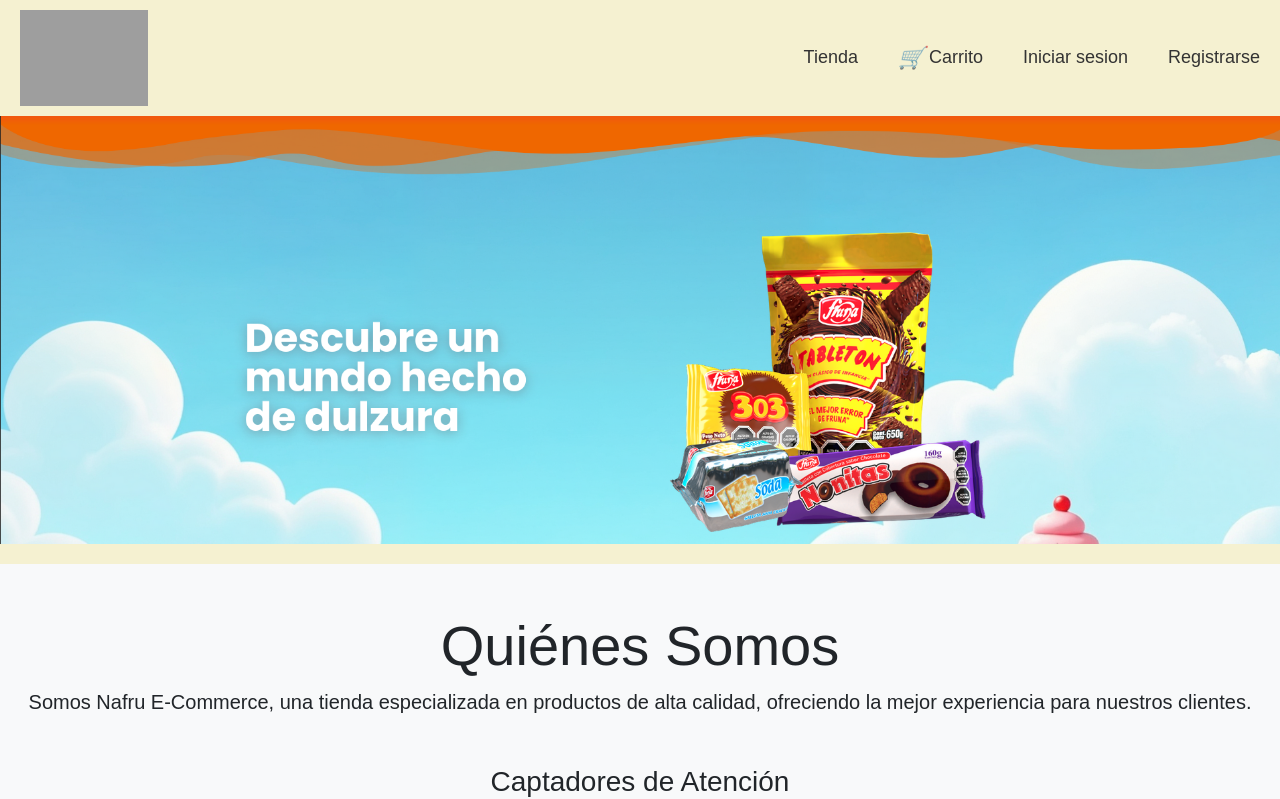
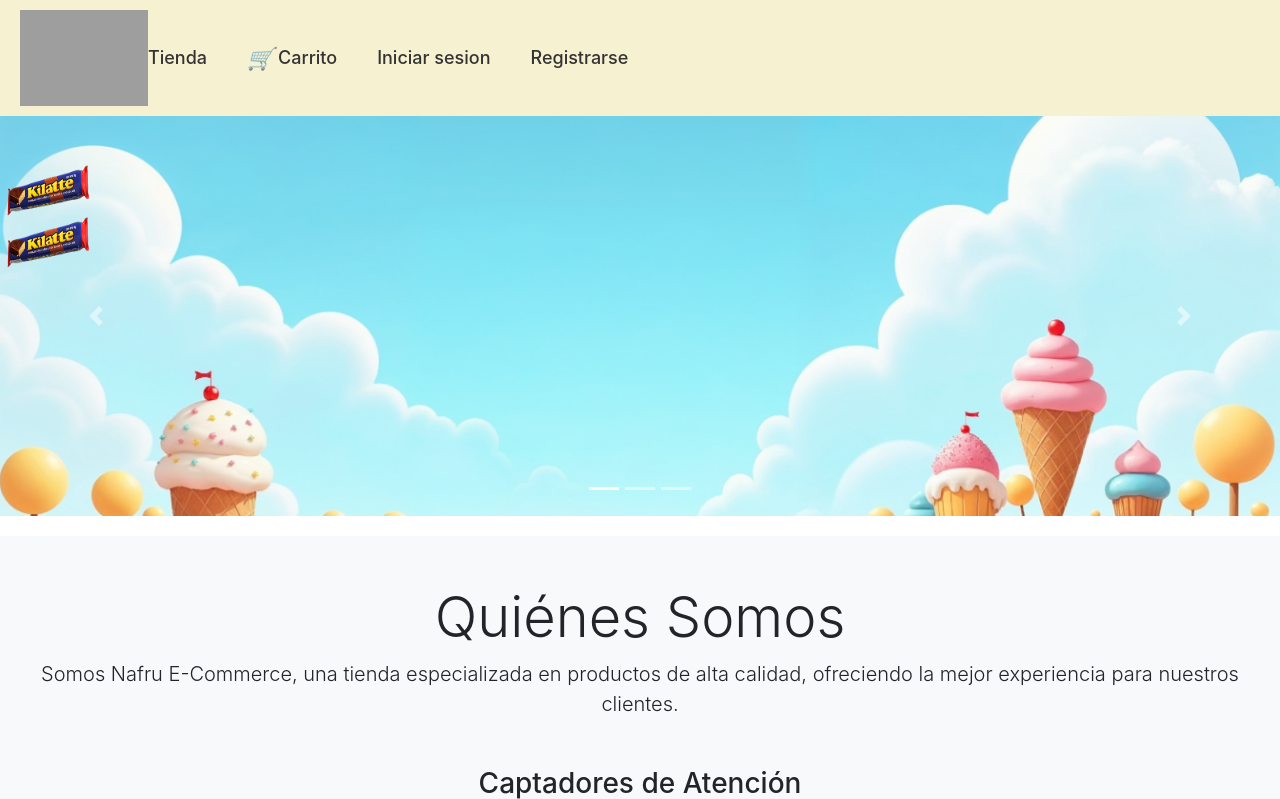
Before and after one commit to eliam-villegas/nufraicomersboogaloo, a Flask app: page / in a window 1280 px wide. Shown: the top 799 px of the page. Run offline with Flask 3, Linux system fonts and the light colour scheme; some libraries are stand-ins or nearby versions; grey boxes are pictures that could not be loaded.

Commit message:
intento de homepage mas woni
also, no me funciona la db no se q onda

```diff
--- a/app/main.py
+++ b/app/main.py
@@ -21,7 +21,7 @@
 app.secret_key = 'e5f67a4efab7f3c3d5a82a4a27f601b8742e3edbd8ab6df1a68eac73c9d45e3f'
 app.config["PERMANENT_SESSION_LIFETIME"] = timedelta(minutes=30)  # Duración de la sesión
 app.config['SESSION_TYPE'] = 'filesystem'
-app.register_blueprint(carrito_bp)
+
 
 @app.context_processor
 def inject_user():
--- a/app/templates/index.html
+++ b/app/templates/index.html
@@ -2,12 +2,38 @@
 {% extends "header.html" %}
 
 {% block extra_css %}
+<!-- Enlace a Bootstrap CSS -->
+<link href="https://stackpath.bootstrapcdn.com/bootstrap/4.5.2/css/bootstrap.min.css" rel="stylesheet">
 {% endblock %}
 
 {% block content %}
-<div class="header-image">
-    <img src="{{ url_for('static', filename='images/image.png') }}" alt="Encabezado" class="w-100" style="object-fit: cover;">
-</div>
+<div id="sliderHome" class="carousel slide" data-ride="carousel">
+    <ol class="carousel-indicators">
+      <li data-target="#sliderHome" data-slide-to="0" class="active"></li>
+      <li data-target="#sliderHome" data-slide-to="1"></li>
+      <li data-target="#sliderHome" data-slide-to="2"></li>
+    </ol>
+    <div class="carousel-inner">
+      <div class="carousel-item active" style="background-image: url('/static/images/fondo_slider.png'); background-size: cover; background-position: center; height: 400px;">
+        <img src="/static/images/kilatte.png" alt="Imagen 1" style="width: 100px; height: 200px;">
+      </div>
+      <div class="carousel-item" style="background-image: url('/static/images/fondo_slider.png'); background-size: cover; background-position: center; height: 400px;">
+        <img src="/static/images/mani-choc.png" alt="Imagen 2" style="width: 100px; height: 200px;">
+      </div>
+      <div class="carousel-item" style="background-image: url('/static/images/fondo_slider.png'); background-size: cover; background-position: center; height: 400px;">
+        <img src="/static/images/frucola.png" alt="Imagen 3" style="width: 100px; height: 200px;">
+      </div>
+    </div>
+    <a class="carousel-control-prev" href="#sliderHome" role="button" data-slide="prev">
+      <span class="carousel-control-prev-icon" aria-hidden="true"></span>
+      <span class="sr-only">Previous</span>
+    </a>
+    <a class="carousel-control-next" href="#sliderHome" role="button" data-slide="next">
+      <span class="carousel-control-next-icon" aria-hidden="true"></span>
+      <span class="sr-only">Next</span>
+    </a>
+  </div>
+
 
 <!-- Sección principal con fondo blanco debajo de la imagen -->
 <div class="container-fluid bg-light py-5 main-container">
```
Also changed, not shown: app/static/images/fondo_slider.png (added), app/static/images/frucola.png (added), app/static/images/kilatte.png (added), app/static/images/mani-choc.png (added).
